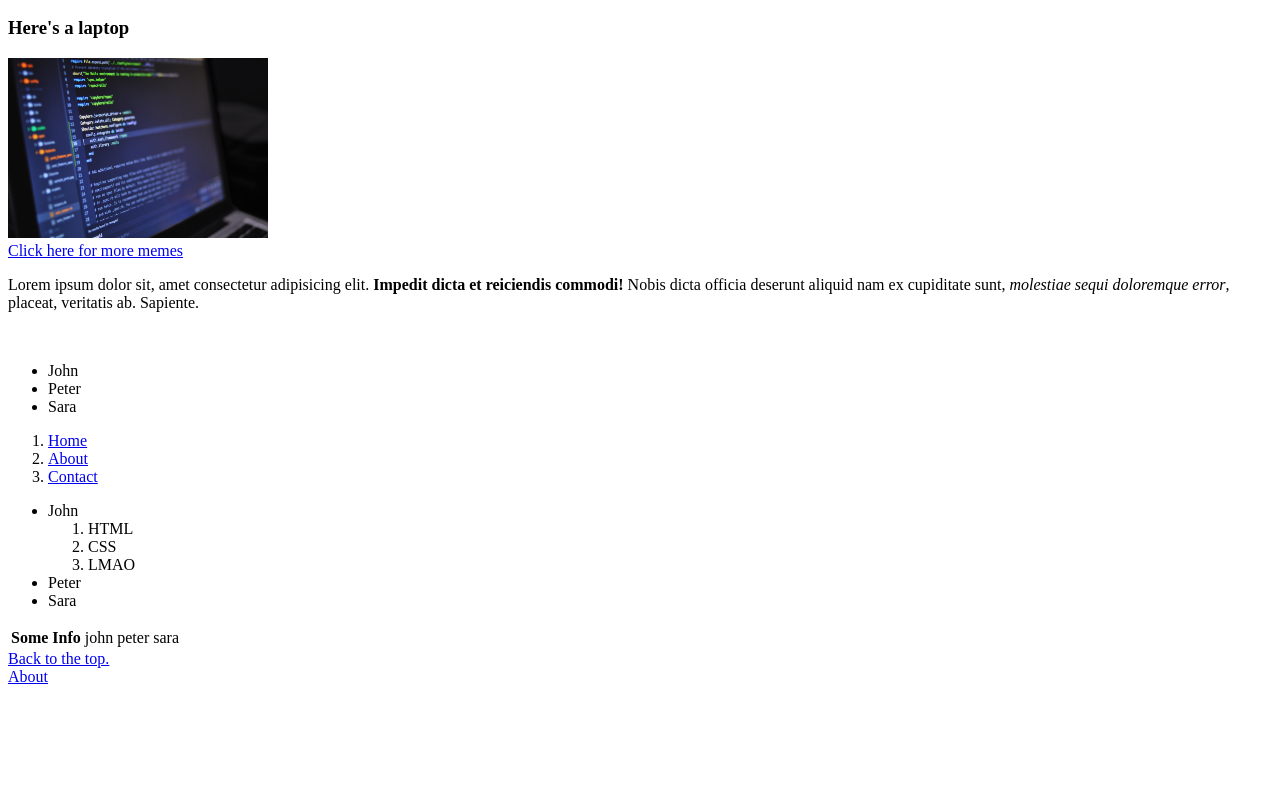
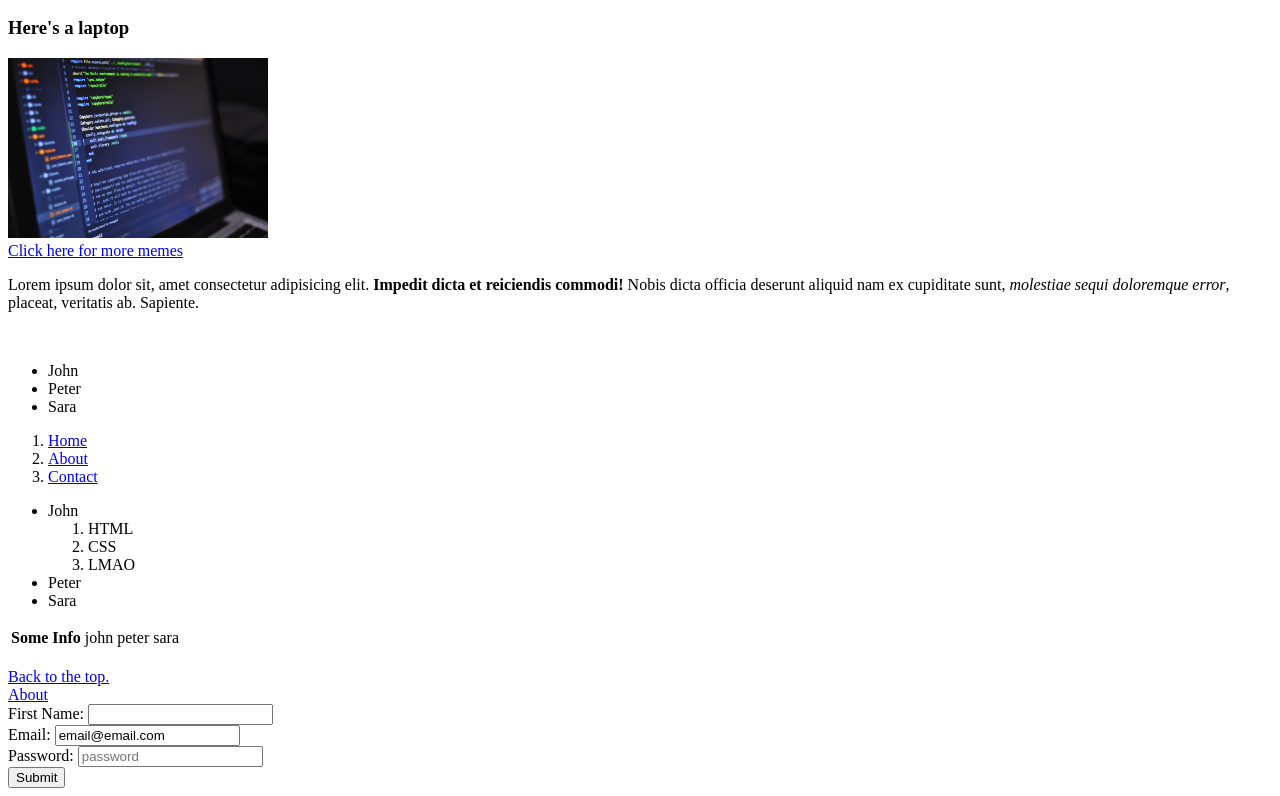
Before and after one commit to gcavalcantes/HTMLpage, a plain HTML site: page index.html in a window 1280 px wide. Shown: the part 420-1216 px from the top of the page. Before the commit the page ends 1114 px from the top, so only its background shows below. Drawn offline with Linux system fonts and the light colour scheme.

Commit message:
Inputs and Forms
First use of inputs and forms.
ID is usseful when you want to put a label on the input.
You can also force the input with the 'value' parameter.

```diff
--- a/index.html
+++ b/index.html
@@ -76,11 +76,28 @@
             <td>sara</td>
         </tr>
     </table>
-
+    <br>
     <!-- Displays a link back to the top of the page. -->
     <a href="#top">Back to the top.</a>
     <br>
     <!-- Displays a link to another page within this project -->
     <a href="about.html">About</a>
+    <br>
+
+    <!-- Inputs and forms -->
+    <form action="">
+        <label for="name">First Name:</label>
+        <input type="text" name="name" id="name">
+        <br>
+        <label for="email">Email:</label>
+        <input type="email" name="" id="email" value="email@email.com">
+        <br>
+        <label for="password">Password:</label>
+        <input type="password"
+        placeholder="password" id="password">
+        <br>
+        <button type="submit">Submit</button>
+    </form>
+
 </body>
 </html>
```
